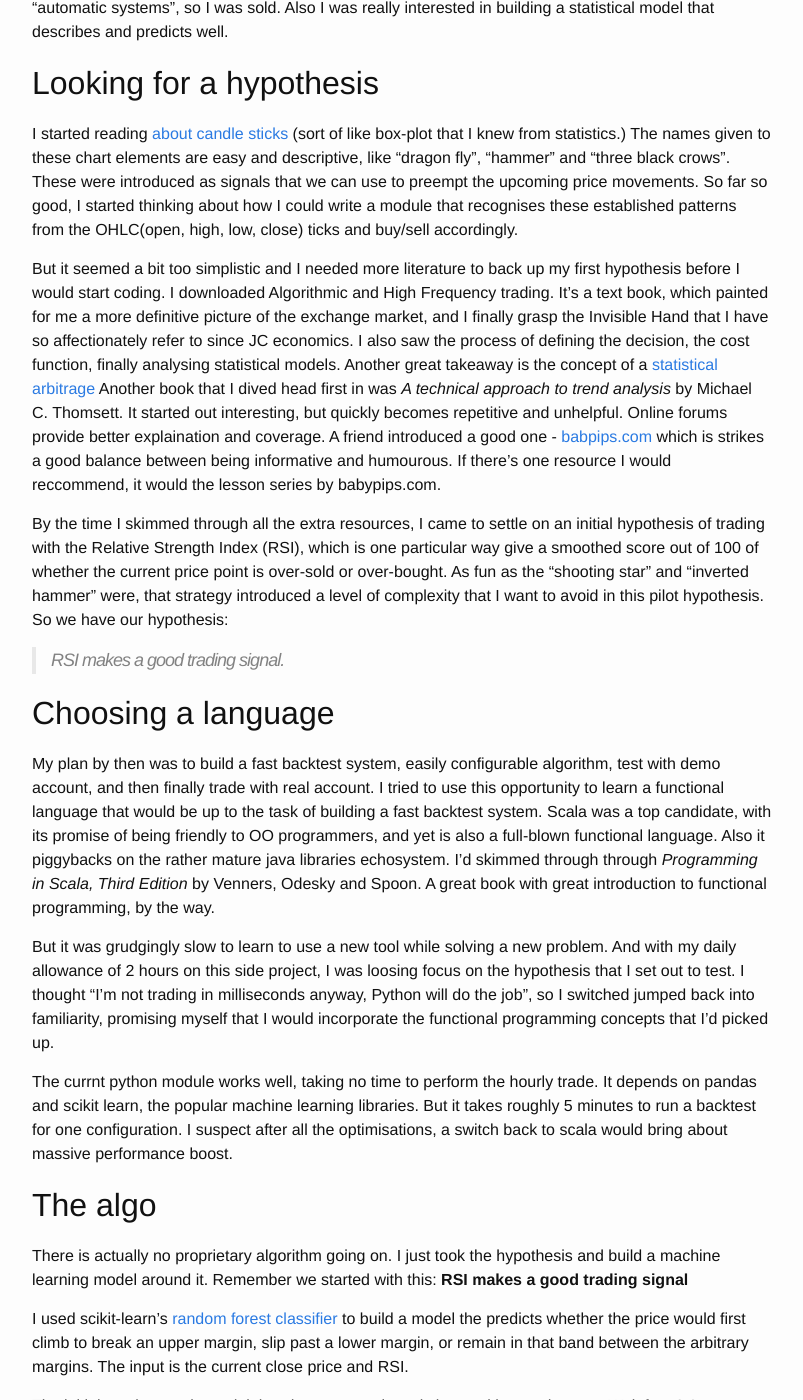
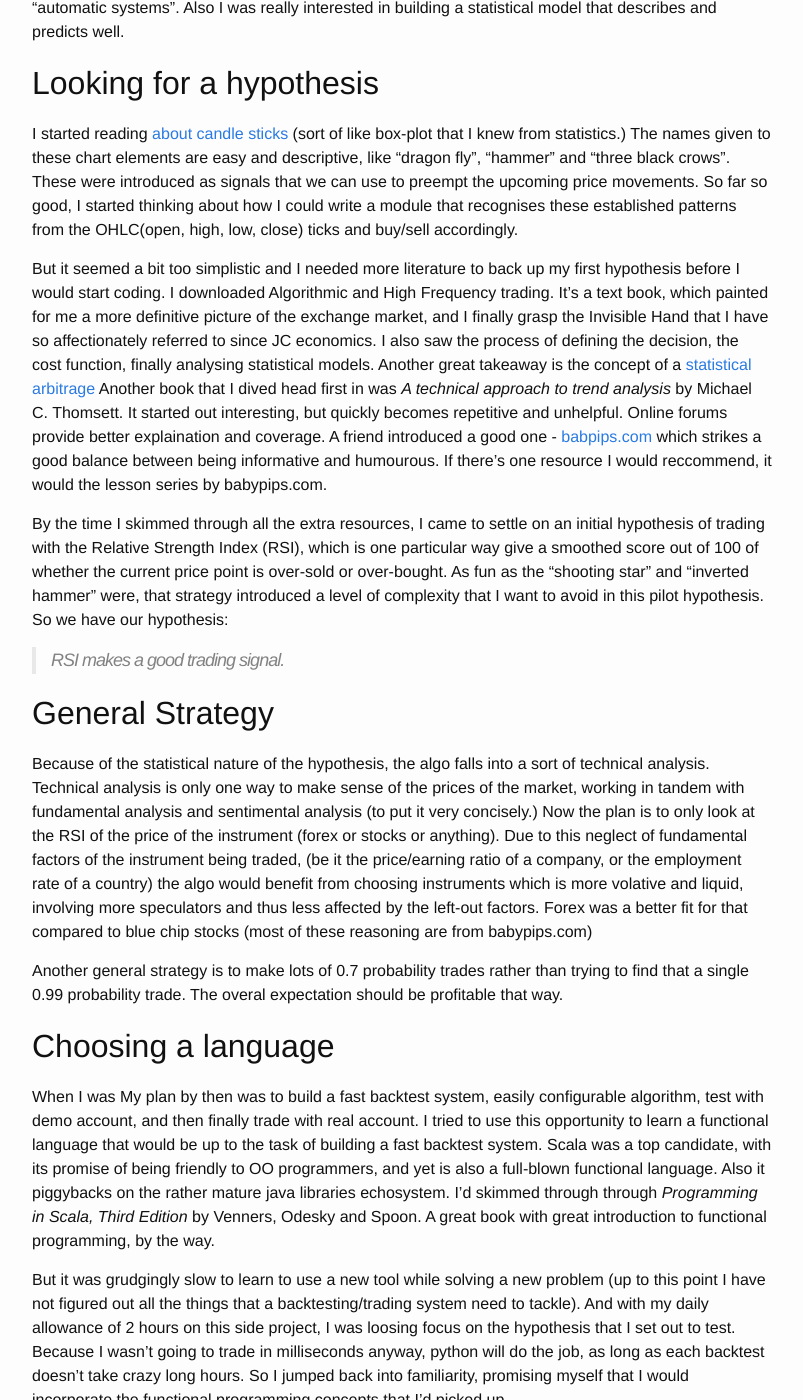
Before and after one commit to keang/keang.github.io, a Jekyll site: the page built from _posts/2016-07-30-buy-low-and-sell-high-for-me.markdown, in a window 1280 px wide and 1400 px high, scrolled down 378 px. Shown: the whole window, without its empty margins (238-1041 px from the left). Built offline with Jekyll 4.4.1, drawn with Linux system fonts in a browser that asks for light colours; comment, search, counter and statistics services are not loaded; some of the changed text lies outside the part shown.

Commit message:
Update algo post

```diff
--- a/_posts/2016-07-30-buy-low-and-sell-high-for-me.markdown
+++ b/_posts/2016-07-30-buy-low-and-sell-high-for-me.markdown
@@ -10,10 +10,9 @@ I tried my hands on algorithmic trading, in rather low frequency, and it works!
 How I started
 ---
 A friend introduced the opportunity to trade as he was beginning to do it as well. The very idea
-was that we should come up with an automatic trading system, so that the process wouldn't be such an
-roller-coaster ride for our greed/fear cycle. I was fresh out of failed startups, and was itching
-to build "automatic systems", so I was sold. Also I was really interested in building a
-statistical model that describes and predicts well.
+was that we should come up with an automatic trading system, so that the process wouldn't be such a
+roller-coaster ride for our greed/fear cycle. I was itching to work on a side project, so I was sold with building "automatic systems".
+Also I was really interested in building a statistical model that describes and predicts well.
 
 Looking for a hypothesis
 ---
@@ -25,12 +24,12 @@ low, close) ticks and buy/sell accordingly.
 
 But it seemed a bit too simplistic and I needed more literature to back up my first hypothesis before I would start coding. I downloaded
 Algorithmic and High Frequency trading. It's a text book, which painted for me a more definitive picture of the exchange market,
-and I finally grasp the Invisible Hand that I have so affectionately refer to since JC economics. I also saw the process of defining
+and I finally grasp the Invisible Hand that I have so affectionately referred to since JC economics. I also saw the process of defining
 the decision, the cost function, finally analysing statistical models. Another great takeaway is the concept of a
 [statistical arbitrage](http://www.mathworks.com/discovery/statistical-arbitrage.html?requestedDomain=www.mathworks.com) Another book that
 I dived head first in was *A technical approach to trend analysis* by Michael C. Thomsett. It started out interesting, but quickly becomes
 repetitive and unhelpful. Online forums provide better explaination and coverage. A friend introduced a good one -
-[babpips.com](http://www.babypips.com/school) which is strikes a good balance between being informative and humourous. If there's one
+[babpips.com](http://www.babypips.com/school) which strikes a good balance between being informative and humourous. If there's one
 resource I would reccommend, it would the lesson series by babypips.com.
 
 By the time I skimmed through all the extra resources, I came to settle on an initial hypothesis of trading with the Relative Strength Index (RSI), which is one particular way give a smoothed score out of 100 of whether the current price point is over-sold or over-bought.
@@ -39,18 +38,24 @@ hypothesis. So we have our hypothesis:
 
 > RSI makes a good trading signal.
 
+General Strategy
+---
+Because of the statistical nature of the hypothesis, the algo falls into a sort of technical analysis. Technical analysis is only one way to make sense of the prices of the market, working in tandem with fundamental analysis and sentimental analysis (to put it very concisely.) Now the plan is to only look at the RSI of the price of the instrument (forex or stocks or anything). Due to this neglect of fundamental factors of the instrument being traded, (be it the price/earning ratio of a company, or the employment rate of a country) the algo would benefit from choosing instruments which is more volative and liquid, involving more speculators and thus less affected by the left-out factors. Forex was a better fit for that compared to blue chip stocks (most of these reasoning are from babypips.com)
+
+Another general strategy is to make lots of 0.7 probability trades rather than trying to find that a single 0.99 probability trade. The overal expectation should be profitable that way.
+
 Choosing a language
 ---
 
-My plan by then was to build a fast backtest system, easily configurable algorithm, test with demo account, and then finally
+When I was My plan by then was to build a fast backtest system, easily configurable algorithm, test with demo account, and then finally
 trade with real account.
 I tried to use this opportunity to learn a functional language that would be up to the task of building a fast backtest system. Scala was a
 top candidate, with its promise of being friendly to OO programmers, and yet is also a full-blown functional language. Also it piggybacks on the rather mature java libraries echosystem. I'd skimmed through  through *Programming in Scala, Third Edition* by Venners, Odesky and Spoon. A great book with great introduction to functional programming,
 by the way.
 
-But it was grudgingly slow to learn to use a new tool while solving a new problem. And with my daily allowance of 2 hours on this side project, I was loosing focus on the hypothesis that I set out to test. I thought "I'm not trading in milliseconds anyway, Python will do the job", so I switched jumped back into familiarity, promising myself that I would incorporate the functional programming concepts that I'd picked up.
+But it was grudgingly slow to learn to use a new tool while solving a new problem (up to this point I have not figured out all the things that a backtesting/trading system need to tackle). And with my daily allowance of 2 hours on this side project, I was loosing focus on the hypothesis that I set out to test. Because I wasn't going to trade in milliseconds anyway, python will do the job, as long as each backtest doesn't take crazy long hours. So I jumped back into familiarity, promising myself that I would incorporate the functional programming concepts that I'd picked up.
 
-The currnt python module works well, taking no time to perform the hourly trade. It depends on pandas and scikit learn, the popular machine learning libraries. But it takes roughly 5 minutes to run a backtest for one configuration. I suspect after all the optimisations, a switch back to scala would bring about massive performance boost.
+The current python module works well, taking no time to perform the hourly trade. It depends on pandas and scikit learn, the popular machine learning libraries. But it takes roughly 5 minutes to run a backtest for one configuration. I suspect after all the optimisations, a switch back to scala would bring about massive performance boost.
 
 The algo
 ---
@@ -75,9 +80,9 @@ Note to self
 One thing that I tell myself that I'd like to share here is that the initial succesful trades could be pure luck. It was after the shock of Brexit, something that rebounded back rather well. In a downward trend with a similar backdrop, the static RSI algo would continue to buy and make losses.
 
 While I attempted to spread the risk of trades by making many many small trades, the probability that each of those clusters of trade
-profiting is not independent, and thus the risk diversification effect is not as much as I first imagined.
+profiting is not independent, the expectation is not `n x P` and thus the risk diversification effect is not as much as I first imagined.
 
-Spreading the strategy to different currency pairs would be add greater diversification, but the coupling is still there because firstly, EURUSD and AUDUSD is affected by USD's strength; and seocndly it's economics, everything is linked to everything.
+Spreading the strategy to different currency pairs would be add greater diversification, but the coupling is still there because firstly, both EURUSD and AUDUSD are affected by USD's strength; and seocndly it's economics, everything is linked to everything.
 
 TODO
 ---
```
